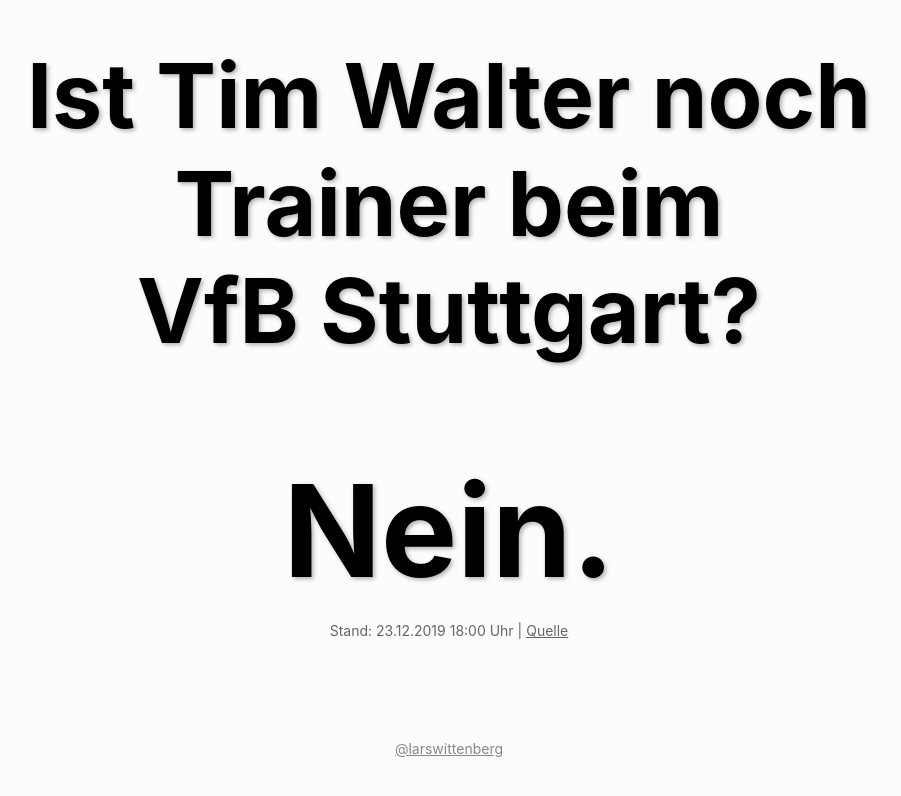
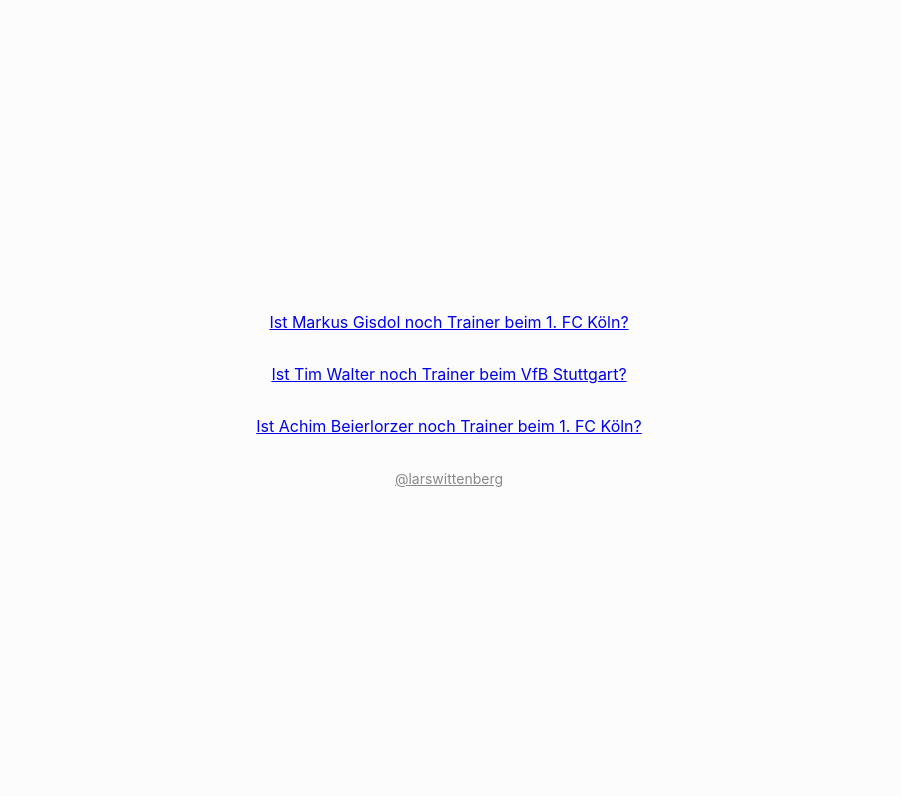
Before and after one commit to larswittenberg/effzeh-trainer, a plain HTML site: page index.html in a window 1280 px wide. Shown: the whole page, without its empty margins (191-1092 px from the left). Drawn offline with Linux system fonts and the light colour scheme.

Commit message:
FEATURE: New Homepage

```diff
--- a/index.html
+++ b/index.html
@@ -4,31 +4,7 @@
 		<meta charset="utf-8" />
 		<meta http-equiv="x-ua-compatible" content="ie=edge" />
 		<meta name="viewport" content="width=device-width, initial-scale=1" />
-		<title>Ist Tim Walter noch Trainer beim VfB Stuttgart?</title>
-		<meta
-			property="og:title"
-			content="Ist Tim Walter noch Trainer beim VfB Stuttgart?"
-		/>
-		<meta property="og:type" content="website" />
-		<meta
-			property="og:image"
-			content="https://isttimwalternochvfbtrainer.now.sh/open-graph.png?v1"
-		/>
-		<meta
-			property="og:url"
-			content="https://isttimwalternochvfbtrainer.now.sh/"
-		/>
-		<meta property="og:image:width" content="1200" />
-		<meta property="og:image:height" content="630" />
-		<meta name="twitter:card" content="summary_large_image" />
-		<meta
-			name="twitter:title"
-			content="Ist Tim Walter noch Trainer beim VfB Stuttgart?"
-		/>
-		<meta
-			name="twitter:image"
-			content="https://isttimwalternochvfbtrainer.now.sh/open-graph.png?v1"
-		/>
+		<title>Ist ... noch Trainer bei ...?</title>
 		<meta name="theme-color" content="#d30029" />
 		<style>
 			html {
@@ -55,29 +31,13 @@
 			main {
 				width: 90%;
 			}
-			.question {
-				margin-top: 0;
-				margin-bottom: 1em;
-				font-size: 7vw;
-				line-height: 1.2;
-				font-weight: bold;
-				text-rendering: optimizeLegibility;
-				text-shadow: 2px 2px 4px rgba(123, 123, 123, 0.58);
+			.list {
+				margin: 0;
+				padding: 0;
 			}
-			.answer {
-				margin: 0;
-				font-size: 10vw;
-				line-height: 1.2;
-				font-weight: 700;
-				text-rendering: optimizeLegibility;
-				text-shadow: 2px 2px 4px rgba(123, 123, 123, 0.58);
-			}
-			.nowrap {
-				white-space: nowrap;
-			}
-			.small {
-				font-size: 14px;
-				color: #666;
+			.list li {
+				list-style-type: none;
+				margin-bottom: 2rem;
 			}
 			.link {
 				color: #666;
@@ -91,13 +51,11 @@
 
 	<body>
 		<main class="wrapper">
-			<h1 class="question">
-				Ist Tim Walter noch Trainer beim <span class="nowrap">VfB Stuttgart</span>?
-			</h1>
-			<p class="answer">Nein.</p>
-			<p class="small">Stand: 23.12.2019 18:00 Uhr | <a href="https://www.vfb.de/de/vfb/aktuell/neues/profis/2019/tim-walter/" class="link">Quelle</a></p>
-		</main>
-		<footer>
+			<ul class="list">
+				<li><a href="https://istmarkusgisdolnochfctrainer.now.sh/">Ist Markus Gisdol noch Trainer beim 1. FC Köln?</a></li>
+				<li><a href="https://isttimwalternochvfbtrainer.now.sh/">Ist Tim Walter noch Trainer beim VfB Stuttgart?</a></li>
+				<li><a href="https://istachimbeierlorzernochfctrainer.now.sh/">Ist Achim Beierlorzer noch Trainer beim 1. FC Köln?</a></li>
+			</ul>
 			<a href="https://twitter.com/larswittenberg" class="twitter">@larswittenberg</a>
 		</footer>
 	</body>
```
Also changed, not shown: open-graph.png (deleted), 1 other file.
